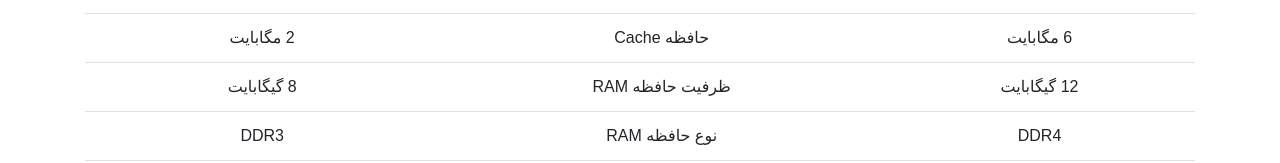
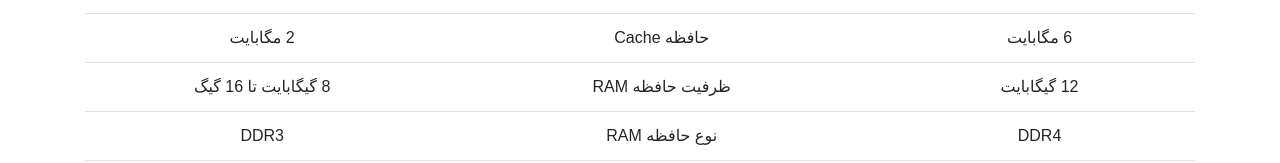
Before and after one commit to Arash-Pouya/Example1, a plain HTML site: page index3.html in a window 1280 px wide. Shown: the part 858-1021 px from the top of the page. Drawn offline with nearby package versions, Linux system fonts and the light colour scheme; a small style sheet from the web is missing.

Commit message:
11 april

```diff
--- a/index3.html
+++ b/index3.html
@@ -97,7 +97,7 @@
               <tr>
                 <td>12 گیگابایت</td>
                 <td>ظرفیت حافظه RAM</td>
-                <td>8 گیگابایت</td>
+                <td>8 گیگابایت تا 16 گیگ</td>
               </tr>
               <tr>
                 <td>DDR4</td>
```
